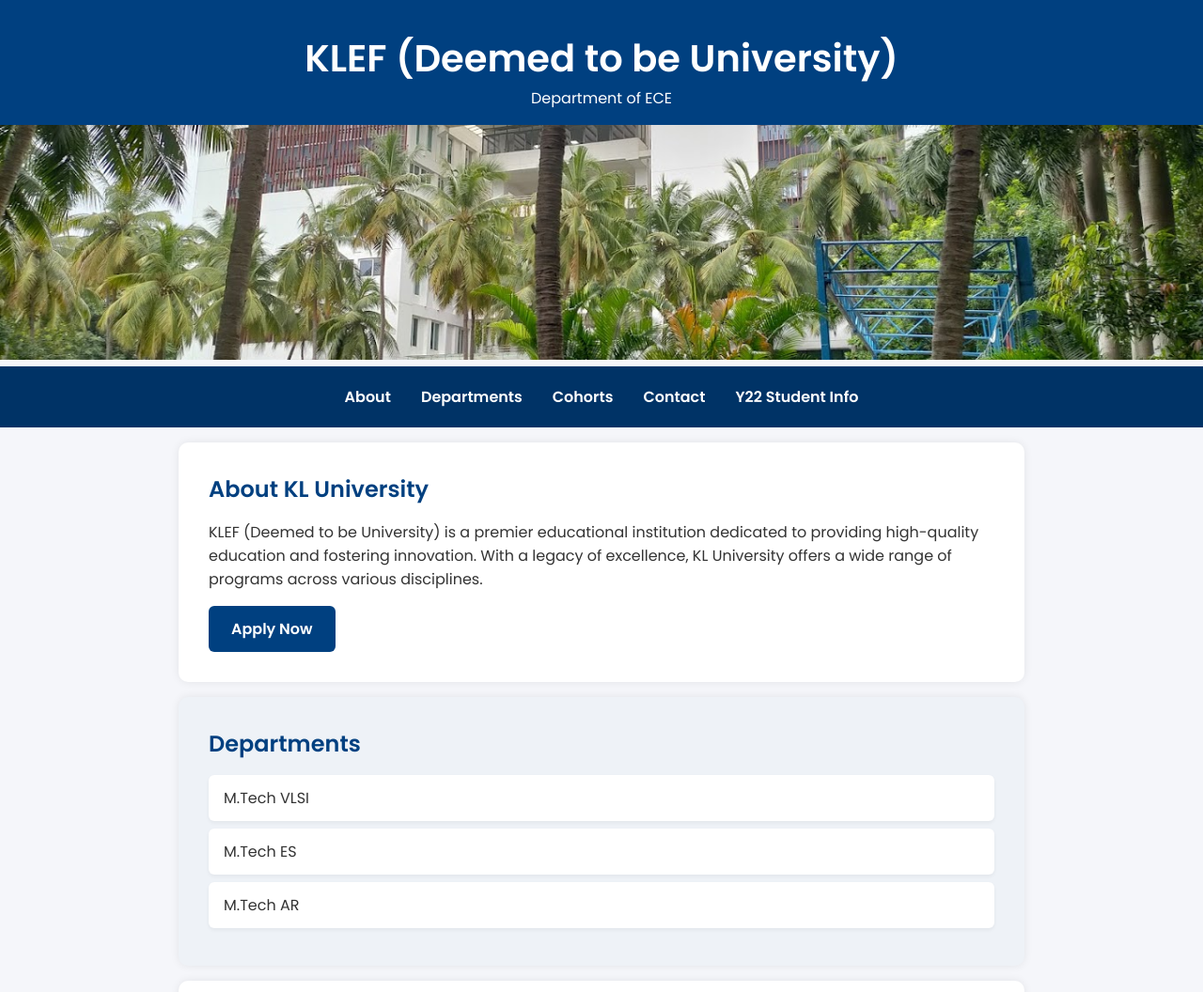
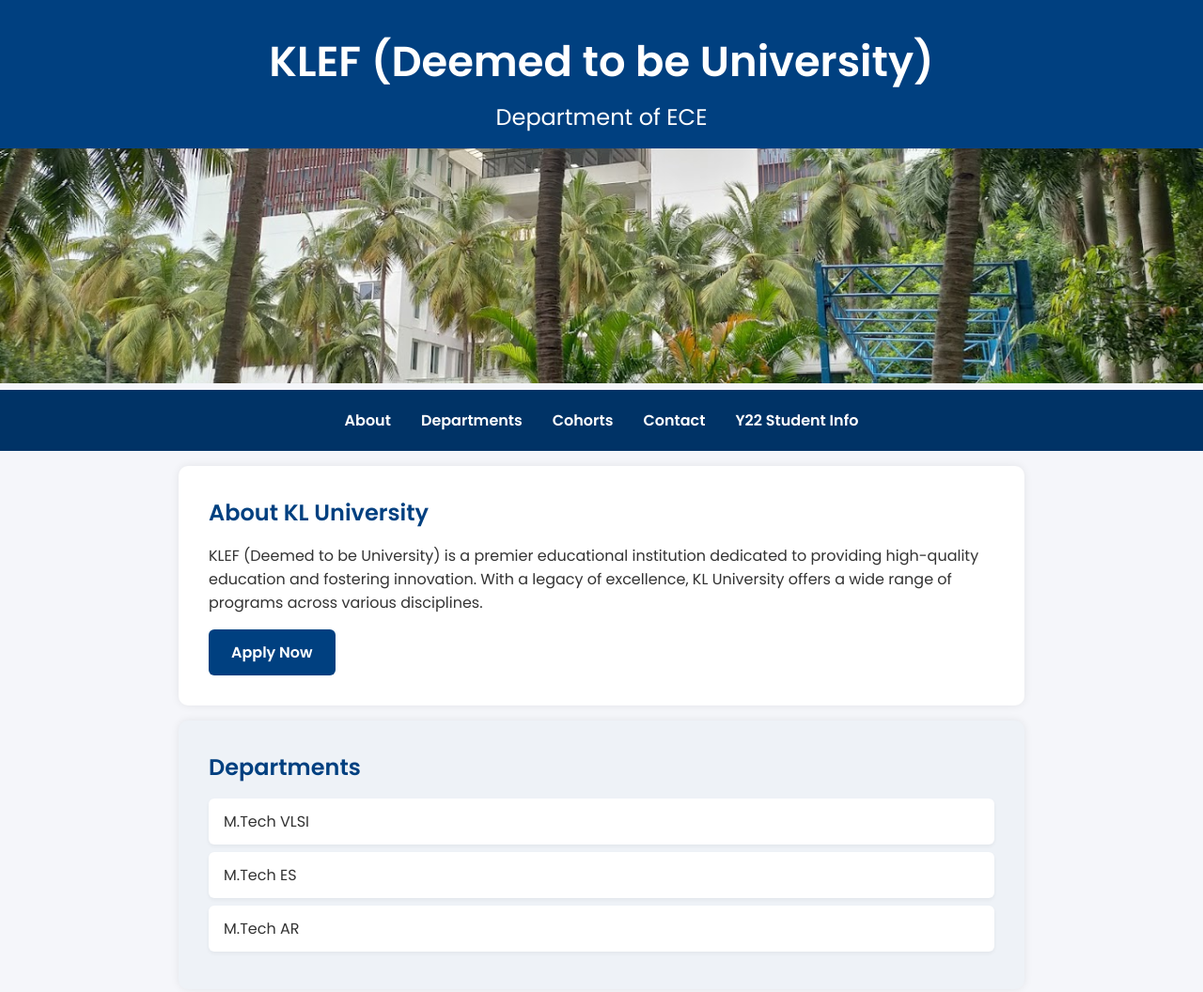
Before and after one commit to klef-ece/student_information, a plain HTML site: page index.html in a window 1280 px wide. Shown: the top 1056 px of the page at 94% size. Drawn offline with Linux system fonts and the light colour scheme.

Commit message:
Update index.html

```diff
--- a/index.html
+++ b/index.html
@@ -28,8 +28,14 @@
     }
 
     header h1 {
-      font-size: 2.5rem;
+      font-size: 2.8rem;
     }
+
+    header p {
+  font-size: 1.5rem; /* You can increase this value */
+  font-weight: 500;  /* Optional: Makes it bolder */
+  margin-top: 0.5rem;
+}
 
     nav {
       background: #003366;
```
